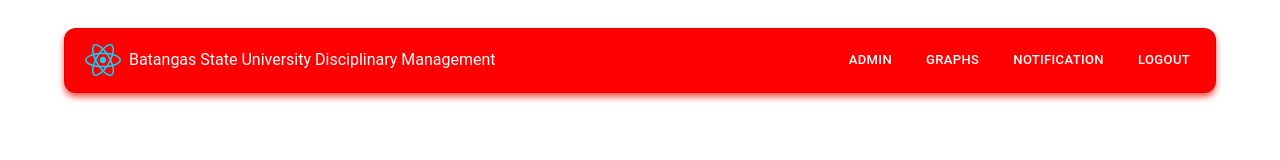
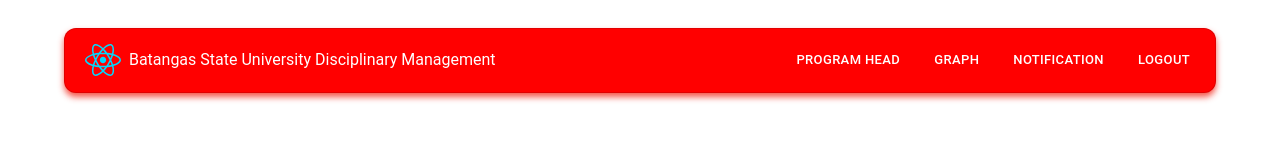
Before and after one commit to ShiinaNeet/ViolationWebReactApp, a React (Vite) app: page /department-head in a window 1280 px wide. Shown: the top 160 px of the page. Built offline with nearby package versions, Linux system fonts and the light colour scheme; sample sign-in values are in the browser's storage.

Commit message:
Update NavigationBar.jsx

```diff
--- a/src/components/Department_Head/NavigationBar.jsx
+++ b/src/components/Department_Head/NavigationBar.jsx
@@ -35,7 +35,7 @@ const StyledToolbar = styled(Toolbar)(({ theme }) => ({
 }));
 
 const Department_Head_NavigationBar = () => {
-  const { logout, isAuthenticated, userType } = useAuth();
+  const { logout, isAuthenticated } = useAuth();
   const [open, setOpen] = React.useState(false);
 
   const toggleDrawer = (newOpen) => () => {
@@ -46,6 +46,53 @@ const Department_Head_NavigationBar = () => {
       return;
     }
     setOpen(newOpen);
+  };
+
+  const MenuButtonItems = [
+    { name: "Program Head", link: "/department-head/home" },
+    { name: "Graph", link: "/department-head/graph" },
+    { name: "Notification", link: "/department-head/Notification" },
+  ];
+  const GetMenuButtons = () => {
+    return (
+      <Box sx={{ p: 2, backgroundColor: "background.default" }}>
+        <Box
+          sx={{
+            display: "flex",
+            justifyContent: "flex-end",
+          }}
+        >
+          <IconButton onClick={toggleDrawer(false)}>
+            <CloseRoundedIcon />
+          </IconButton>
+        </Box>
+        {MenuButtonItems.map((item, index) => (
+          <Link key={index} to={item.link}>
+            <MenuItem>{item.name}</MenuItem>
+          </Link>
+        ))}
+        <Divider sx={{ my: 3 }} />
+        {isAuthenticated && (
+          <Link onClick={logout}>
+            <MenuItem>Logout </MenuItem>
+          </Link>
+        )}
+        {localStorage.getItem("accessToken") === null &&
+          window.location.replace("/login")}
+      </Box>
+    );
+  };
+  const GetNavigationButtons = () => {
+    return MenuButtonItems.map((item, index) => (
+      <Button variant="text" color="white" size="small" key={index}>
+        <Link
+          className=" hover:bg-red-100 hover:text-red-600 hover:rounded-md hover:cursor-pointer p-2"
+          to={item.link}
+        >
+          {item.name}
+        </Link>
+      </Button>
+    ));
   };
   return (
     <AppBar
@@ -69,18 +116,8 @@ const Department_Head_NavigationBar = () => {
               className="h-fit mx-2 flex justify-center self-center "
             />
             <h1 className="text-white-500">
-              {" "}
               Batangas State University Disciplinary Management
             </h1>
-
-            <Box sx={{ display: { xs: "none", md: "flex" } }}>
-              {/* <Link
-                className="p-5 hover:bg-blue-700 hover:rounded-md hover:cursor-pointer"
-                to="/Students"
-              >
-                Students
-              </Link>{" "} */}
-            </Box>
           </Box>
           <Box
             sx={{
@@ -89,33 +126,9 @@ const Department_Head_NavigationBar = () => {
               alignItems: "center",
             }}
           >
-            <Button variant="text" color="white" size="small">
-              <Link
-                className=" hover:bg-red-100 hover:text-red-600 hover:rounded-md hover:cursor-pointer p-2"
-                to="/department-head/home"
-              >
-                {userType}
-              </Link>
-            </Button>
-            <Button variant="text" color="white" size="small">
-              <Link
-                className=" hover:bg-red-100 hover:text-red-600 hover:rounded-md hover:cursor-pointer p-2"
-                to="/department-head/graph"
-              >
-                Graphs
-              </Link>
-            </Button>
-            <Button variant="text" color="white" size="small">
-              <Link
-                className=" hover:bg-red-100 hover:text-red-600 hover:rounded-md hover:cursor-pointer p-2"
-                to="/department-head/Notification"
-              >
-                Notification
-              </Link>
-            </Button>
+            <GetNavigationButtons />
             {isAuthenticated && (
               <Button variant="text" color="white" size="small">
-                {" "}
                 <Link
                   className=" hover:bg-red-100 hover:text-red-600 hover:rounded-md hover:cursor-pointer p-2"
                   onClick={logout}
@@ -131,7 +144,6 @@ const Department_Head_NavigationBar = () => {
             <IconButton aria-label="Menu button" onClick={toggleDrawer(true)}>
               <MenuIcon />
             </IconButton>
-
             <Drawer
               anchor="top"
               open={open}
@@ -140,36 +152,7 @@ const Department_Head_NavigationBar = () => {
                 sx: { top: "var(--template-frame-height, 0px)" },
               }}
             >
-              <Box sx={{ p: 2, backgroundColor: "background.default" }}>
-                <Box
-                  sx={{
-                    display: "flex",
-                    justifyContent: "flex-end",
-                  }}
-                >
-                  <IconButton onClick={toggleDrawer(false)}>
-                    <CloseRoundedIcon />
-                  </IconButton>
-                </Box>
-                <Link to="/department-head/home">
-                  <MenuItem>Program Head</MenuItem>
-                </Link>
-                <Link to="/department-head/graph">
-                  <MenuItem>Graph </MenuItem>
-                </Link>
-                <Link to="/department-head/Notification">
-                  <MenuItem>Notifications </MenuItem>
-                </Link>
-                <Divider sx={{ my: 3 }} />
-                {isAuthenticated && (
-                  <Link onClick={logout}>
-                    <MenuItem>Logout </MenuItem>
-                  </Link>
-                )}
-
-                {localStorage.getItem("accessToken") === null &&
-                  window.location.replace("/login")}
-              </Box>
+              <GetMenuButtons />
             </Drawer>
           </Box>
         </StyledToolbar>
```
